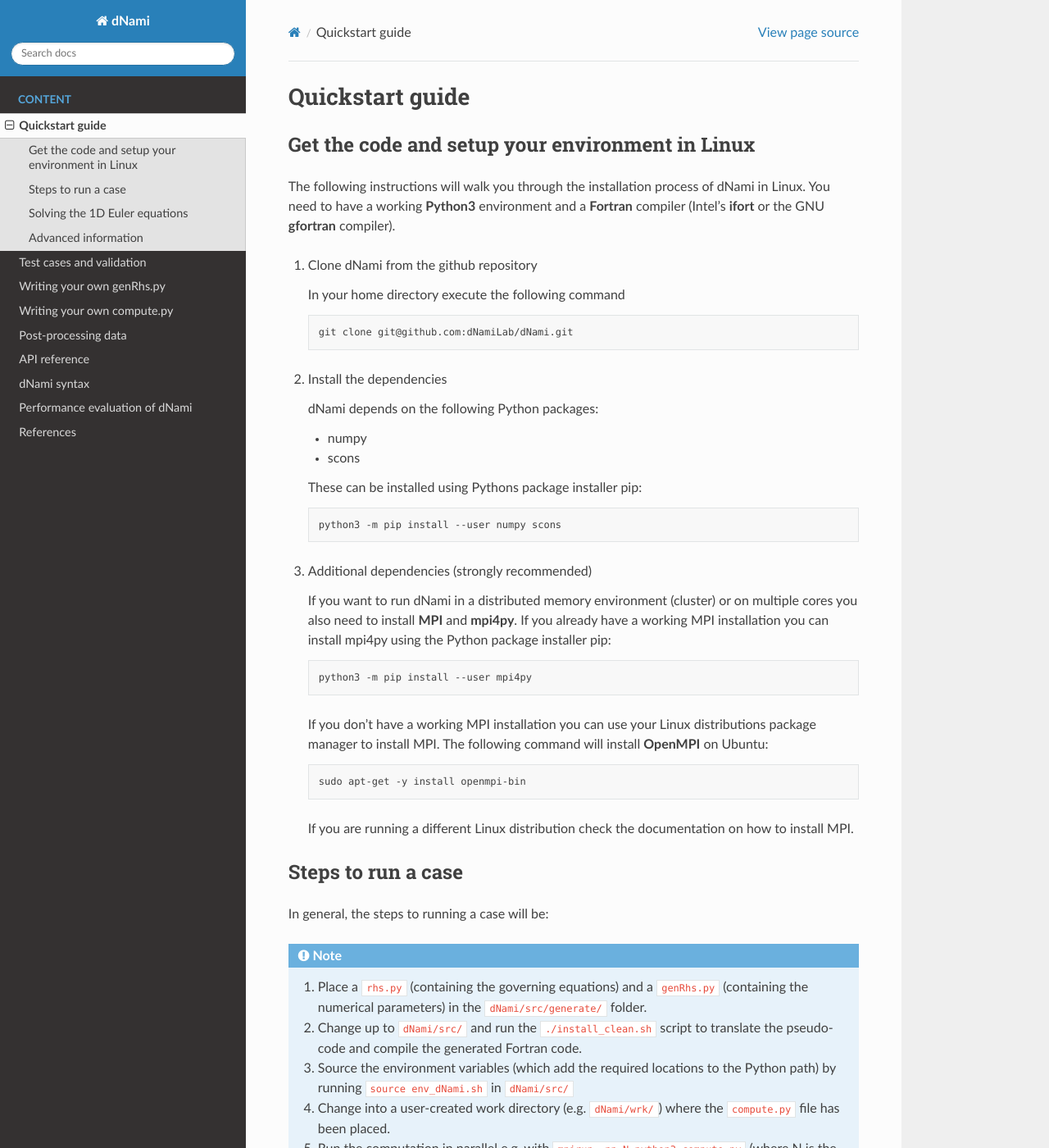
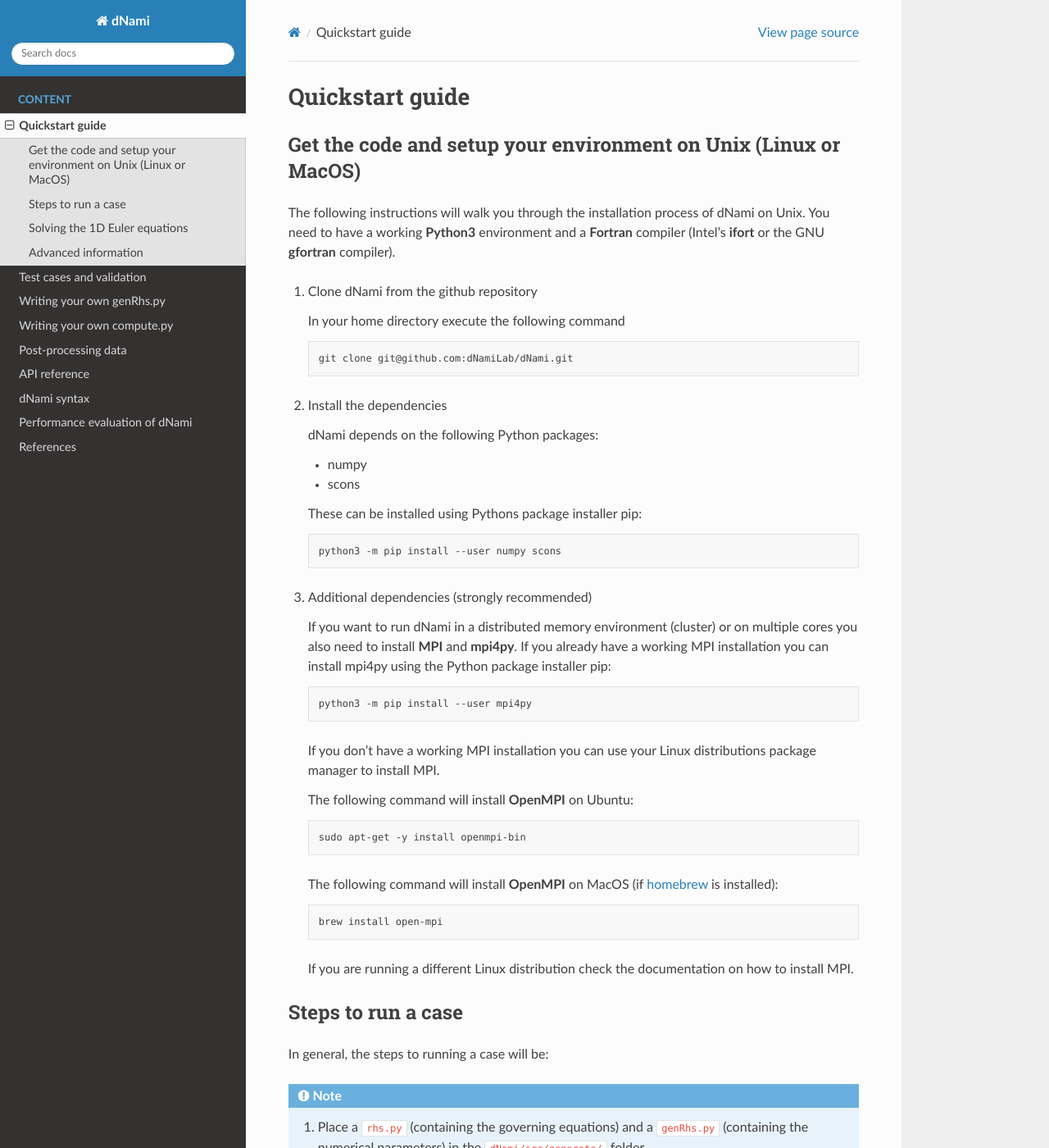
Before and after one commit to dNamiLab/dNami, a Sphinx documentation site: the page built from doc/usage/quickstart.rst, in a window 1280 px wide and 1400 px high. Shown: the whole window at 82% size. Built offline with Sphinx 7.4.7 and the Read the Docs theme 2.0.0, drawn with Linux system fonts in a browser that asks for light colours.

Commit message:
homebrew link for macos

```diff
--- a/doc/usage/quickstart.rst
+++ b/doc/usage/quickstart.rst
@@ -1,11 +1,11 @@
 Quickstart guide
 ****************
 
-Get the code and setup your environment in Linux
-------------------------------------------------
+Get the code and setup your environment on Unix (Linux or MacOS)
+----------------------------------------------------------------
 
 The following instructions will walk you through the installation
-process of dNami in Linux. You need to have a working **Python3**
+process of dNami on Unix. You need to have a working **Python3**
 environment and a **Fortran** compiler (Intel's **ifort** or the
 GNU **gfortran** compiler).
 
@@ -42,15 +42,21 @@
     python3 -m pip install --user mpi4py
 
    If you don't have a working MPI installation you can use your
-   Linux distributions package manager to install MPI. The following command
-   will install **OpenMPI** on Ubuntu:
+   Linux distributions package manager to install MPI.
+
+   The following command will install **OpenMPI** on Ubuntu:
 
    .. code-block:: bash
 
     sudo apt-get -y install openmpi-bin
 
-   If you are running a different Linux distribution check the documentation
-   on how to install MPI.
+   The following command will install **OpenMPI** on MacOS (if `homebrew <https://brew.sh/>`_  is installed):
+
+   .. code-block:: bash
+
+    brew install open-mpi
+
+   If you are running a different Linux distribution check the documentation on how to install MPI.
 
 Steps to run a case
 -------------------
```
